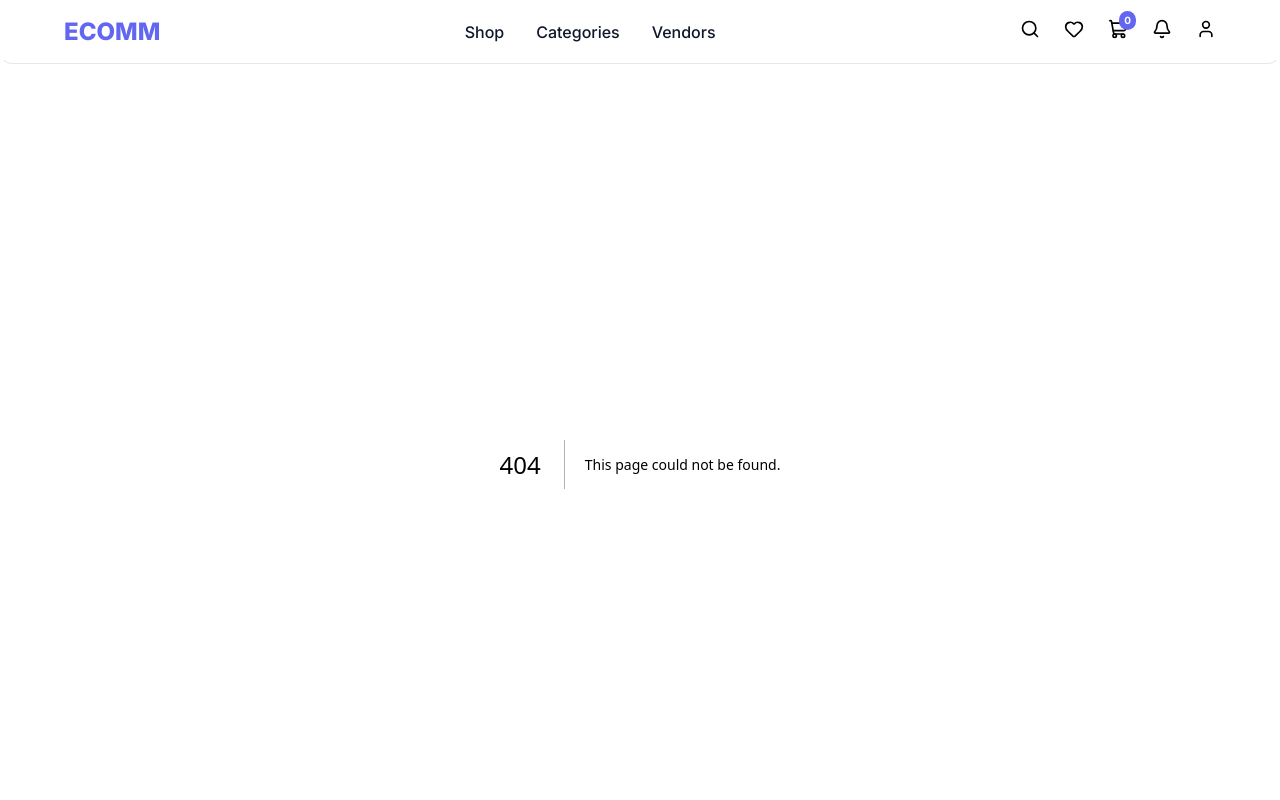
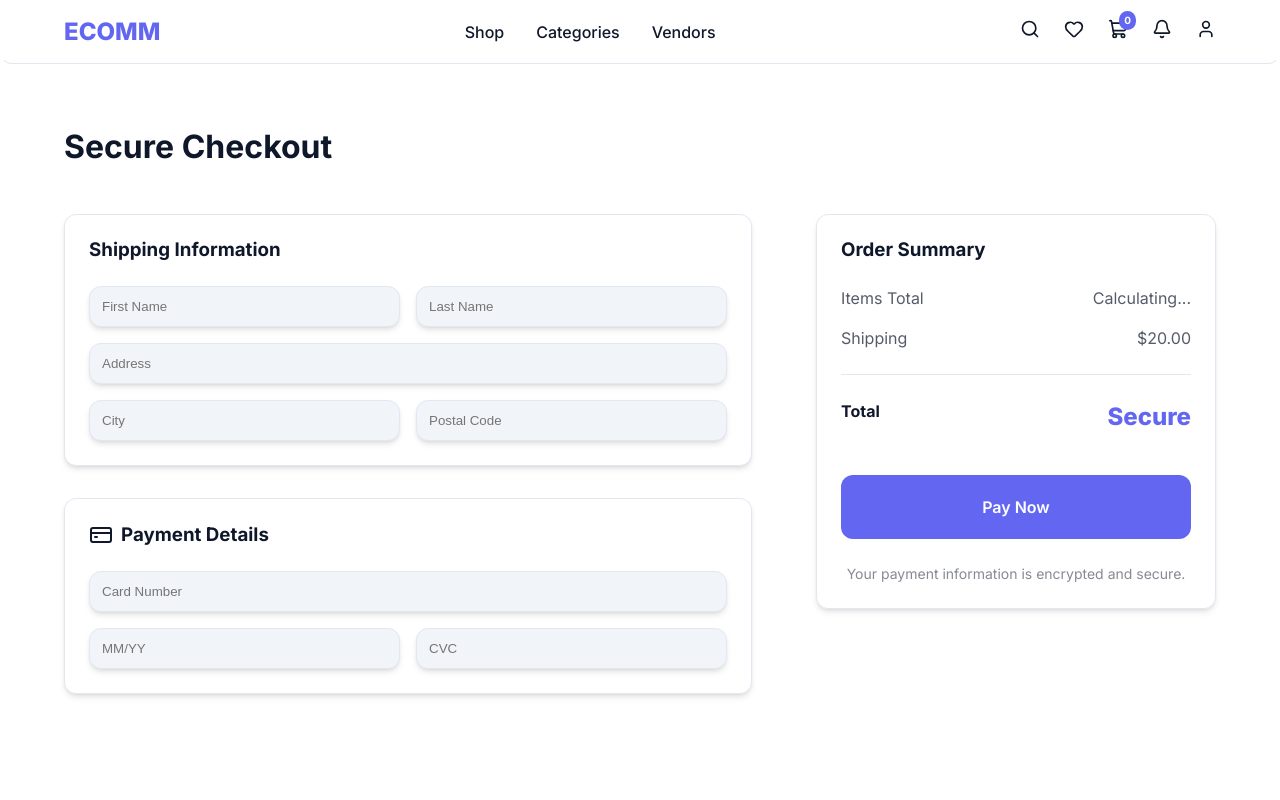
Before and after one commit to rutujarajarampatil2003-boop/ecomrutu, a Next.js app: page /checkout in a window 1280 px wide. Before the commit this address had no page. Shown: the top 800 px of the page. Built offline with nearby package versions, Linux system fonts and the light colour scheme.

Commit message:
feat: make cart dynamic, add wishlist like button, add checkout and buy now features

```diff
--- /dev/null
+++ b/src/app/checkout/page.tsx
@@ -0,0 +1,79 @@
+import Link from 'next/link';
+import { CreditCard, CheckCircle } from 'lucide-react';
+
+export default function CheckoutPage({ searchParams }: { searchParams: { success?: string } }) {
+  if (searchParams.success) {
+    return (
+      <div className="container" style={{ padding: '6rem 1.5rem', textAlign: 'center' }}>
+        <CheckCircle size={80} style={{ color: '#10b981', margin: '0 auto 2rem' }} />
+        <h1 style={{ marginBottom: '1rem' }}>Payment Successful!</h1>
+        <p style={{ opacity: 0.7, marginBottom: '3rem', fontSize: '1.2rem' }}>
+          Thank you for your purchase. Your order has been placed and is being processed.
+        </p>
+        <Link href="/products" className="btn btn-primary">
+          Continue Shopping
+        </Link>
+      </div>
+    );
+  }
+
+  return (
+    <div className="container" style={{ padding: '4rem 1.5rem' }}>
+      <h1 style={{ marginBottom: '3rem' }}>Secure Checkout</h1>
+
+      <div style={{ display: 'grid', gridTemplateColumns: '1fr 400px', gap: '4rem' }}>
+        <div>
+          <div className="card" style={{ marginBottom: '2rem' }}>
+            <h3 style={{ marginBottom: '1.5rem' }}>Shipping Information</h3>
+            <div style={{ display: 'grid', gridTemplateColumns: '1fr 1fr', gap: '1rem' }}>
+              <input type="text" placeholder="First Name" className="card" style={{ padding: '0.75rem', backgroundColor: 'var(--input)' }} />
+              <input type="text" placeholder="Last Name" className="card" style={{ padding: '0.75rem', backgroundColor: 'var(--input)' }} />
+              <input type="text" placeholder="Address" className="card" style={{ padding: '0.75rem', backgroundColor: 'var(--input)', gridColumn: 'span 2' }} />
+              <input type="text" placeholder="City" className="card" style={{ padding: '0.75rem', backgroundColor: 'var(--input)' }} />
+              <input type="text" placeholder="Postal Code" className="card" style={{ padding: '0.75rem', backgroundColor: 'var(--input)' }} />
+            </div>
+          </div>
+
+          <div className="card">
+            <h3 style={{ marginBottom: '1.5rem', display: 'flex', alignItems: 'center', gap: '0.5rem' }}>
+              <CreditCard /> Payment Details
+            </h3>
+            <div style={{ display: 'flex', flexDirection: 'column', gap: '1rem' }}>
+              <input type="text" placeholder="Card Number" className="card" style={{ padding: '0.75rem', backgroundColor: 'var(--input)' }} />
+              <div style={{ display: 'grid', gridTemplateColumns: '1fr 1fr', gap: '1rem' }}>
+                <input type="text" placeholder="MM/YY" className="card" style={{ padding: '0.75rem', backgroundColor: 'var(--input)' }} />
+                <input type="text" placeholder="CVC" className="card" style={{ padding: '0.75rem', backgroundColor: 'var(--input)' }} />
+              </div>
+            </div>
+          </div>
+        </div>
+
+        <div>
+          <div className="card glass" style={{ position: 'sticky', top: '6rem' }}>
+            <h3 style={{ marginBottom: '1.5rem' }}>Order Summary</h3>
+            <div style={{ display: 'flex', justifyContent: 'space-between', marginBottom: '1rem', opacity: 0.7 }}>
+              <span>Items Total</span>
+              <span>Calculating...</span>
+            </div>
+            <div style={{ display: 'flex', justifyContent: 'space-between', marginBottom: '1rem', opacity: 0.7 }}>
+              <span>Shipping</span>
+              <span>$20.00</span>
+            </div>
+            <div style={{ borderTop: '1px solid var(--border)', marginTop: '1.5rem', paddingTop: '1.5rem', display: 'flex', justifyContent: 'space-between', marginBottom: '2.5rem' }}>
+              <span style={{ fontWeight: 700 }}>Total</span>
+              <span style={{ fontWeight: 800, fontSize: '1.5rem', color: 'var(--primary)' }}>Secure</span>
+            </div>
+
+            <Link href="/checkout?success=true" className="btn btn-primary" style={{ width: '100%', padding: '1.25rem', textAlign: 'center', display: 'block' }}>
+              Pay Now
+            </Link>
+
+            <p style={{ textAlign: 'center', opacity: 0.5, fontSize: '0.875rem', marginTop: '1.5rem' }}>
+              Your payment information is encrypted and secure.
+            </p>
+          </div>
+        </div>
+      </div>
+    </div>
+  );
+}
```
Also changed, not shown: src/app/cart/page.tsx (+7 -5 lines), src/app/products/[id]/page.tsx (+16 -6 lines), src/app/products/page.tsx (+15 -29 lines), src/components/LikeButton.tsx (added, +53 -0 lines).
